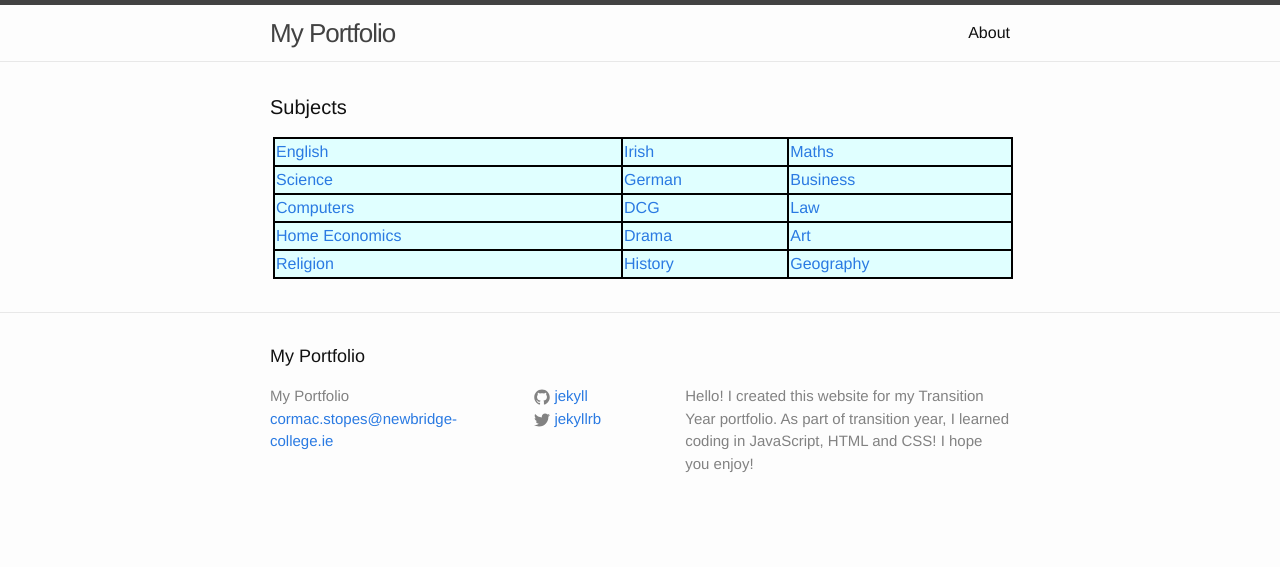
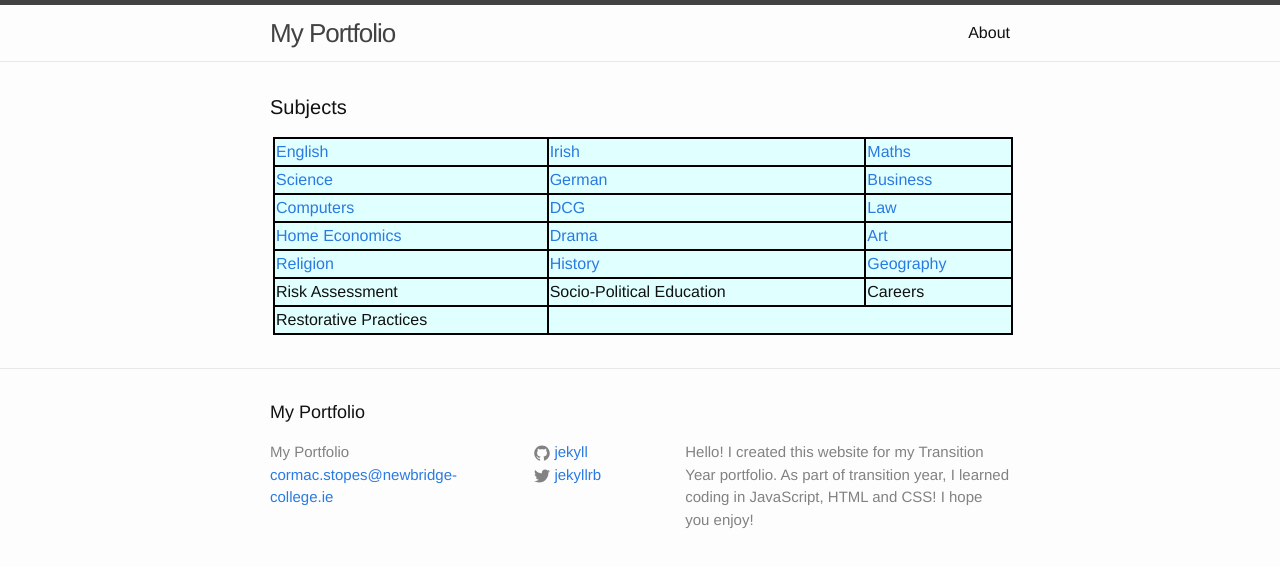
Before and after one commit to cstopes/cstopes.github.io, a Jekyll site: the page built from index.html, in a window 1280 px wide. Shown: the top 567 px of the page. Built offline with Jekyll 4.4.1, drawn with Linux system fonts in a browser that asks for light colours.

Commit message:
Update index.html

```diff
--- a/index.html
+++ b/index.html
@@ -31,6 +31,14 @@ layout: default
         <td><a href = "/2017/04/04/history.html" target = "_blank">History</a></td>
         <td><a href = "/2017/04/04/geography.html" target = "_blank">Geography</a></td>
       </tr>
+      <tr>
+        <td>Risk Assessment</td>
+        <td>Socio-Political Education</td>
+        <td>Careers</td>
+      </tr>
+      <tr>
+        <td>Restorative Practices</td>
+      </tr>
   </table>
 </div>
 </body>
```
